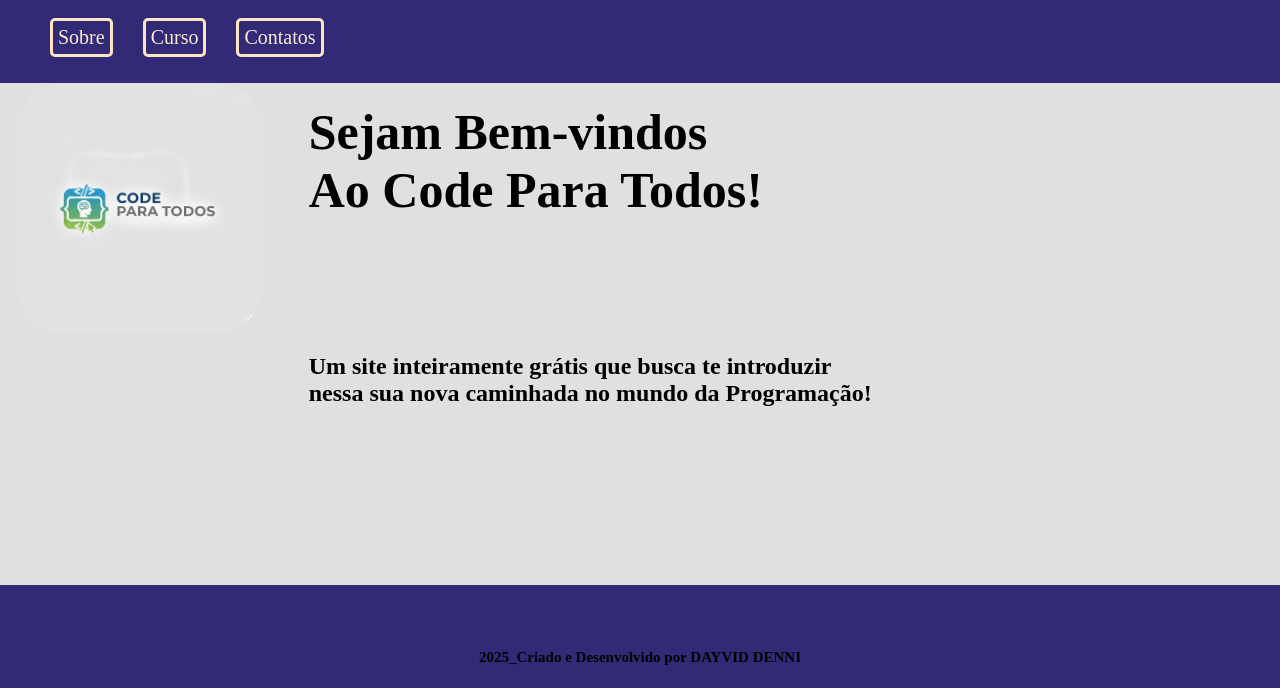
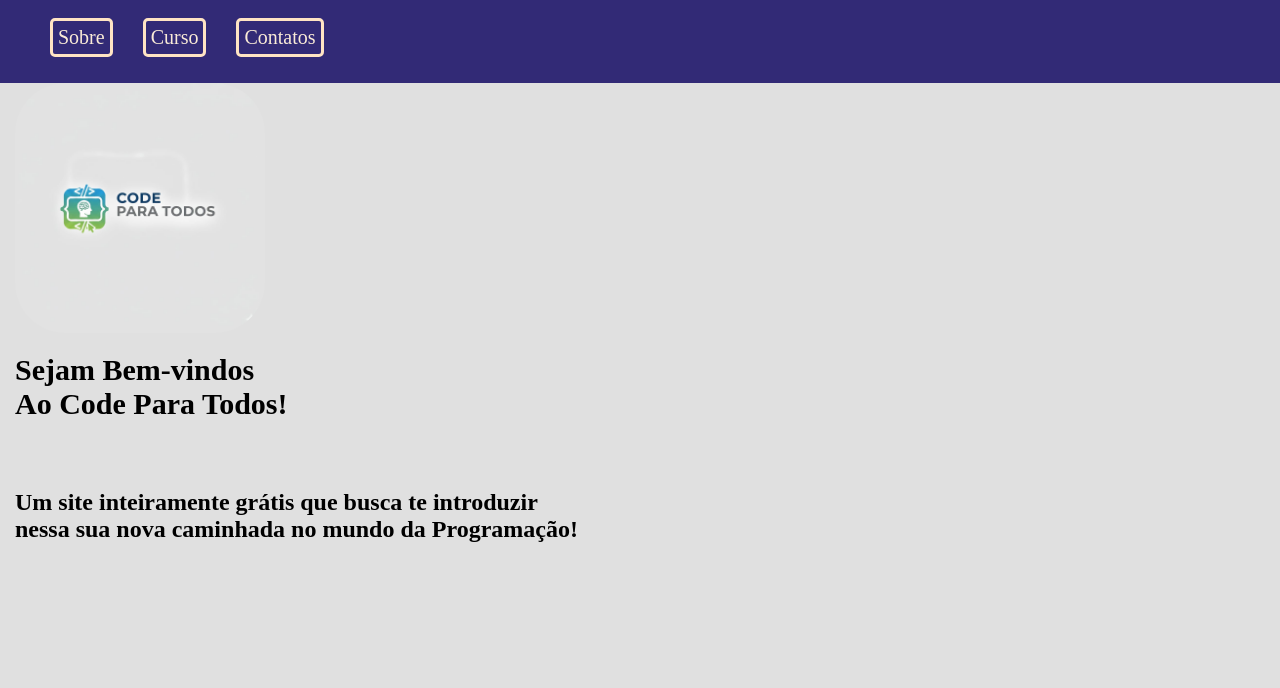
Before and after one commit to DayvidDenni/CodeParaTodos, a plain HTML site: page index.html in a window 1280 px wide. Shown: the part 112-800 px from the top of the page. Drawn offline with Linux system fonts and the light colour scheme.

Commit message:
Update index.html

```diff
--- a/index.html
+++ b/index.html
@@ -8,10 +8,9 @@
 </head>
 <style>
      h3{
-            grid-column-start: 2;
-            grid-column-end: 11;
+
             text-align: left;
-            font-size: 50px;
+            font-size: 30px;
             margin-top: 20px;
         }
 </style>
@@ -40,4 +39,5 @@
     <h6> 2025_Criado e Desenvolvido por DAYVID DENNI </h6>
     </footer>
 </body>
+
 </html>
```
